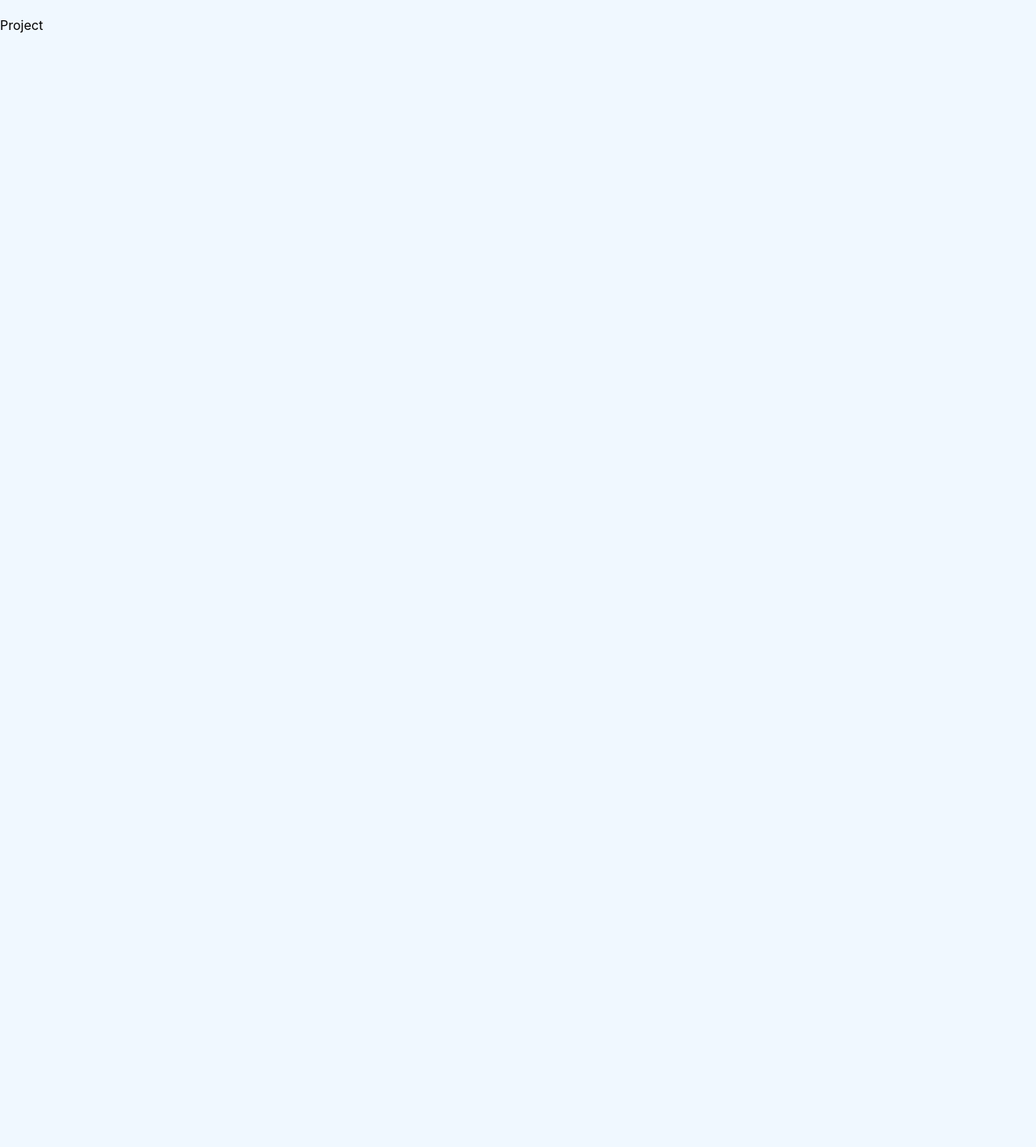
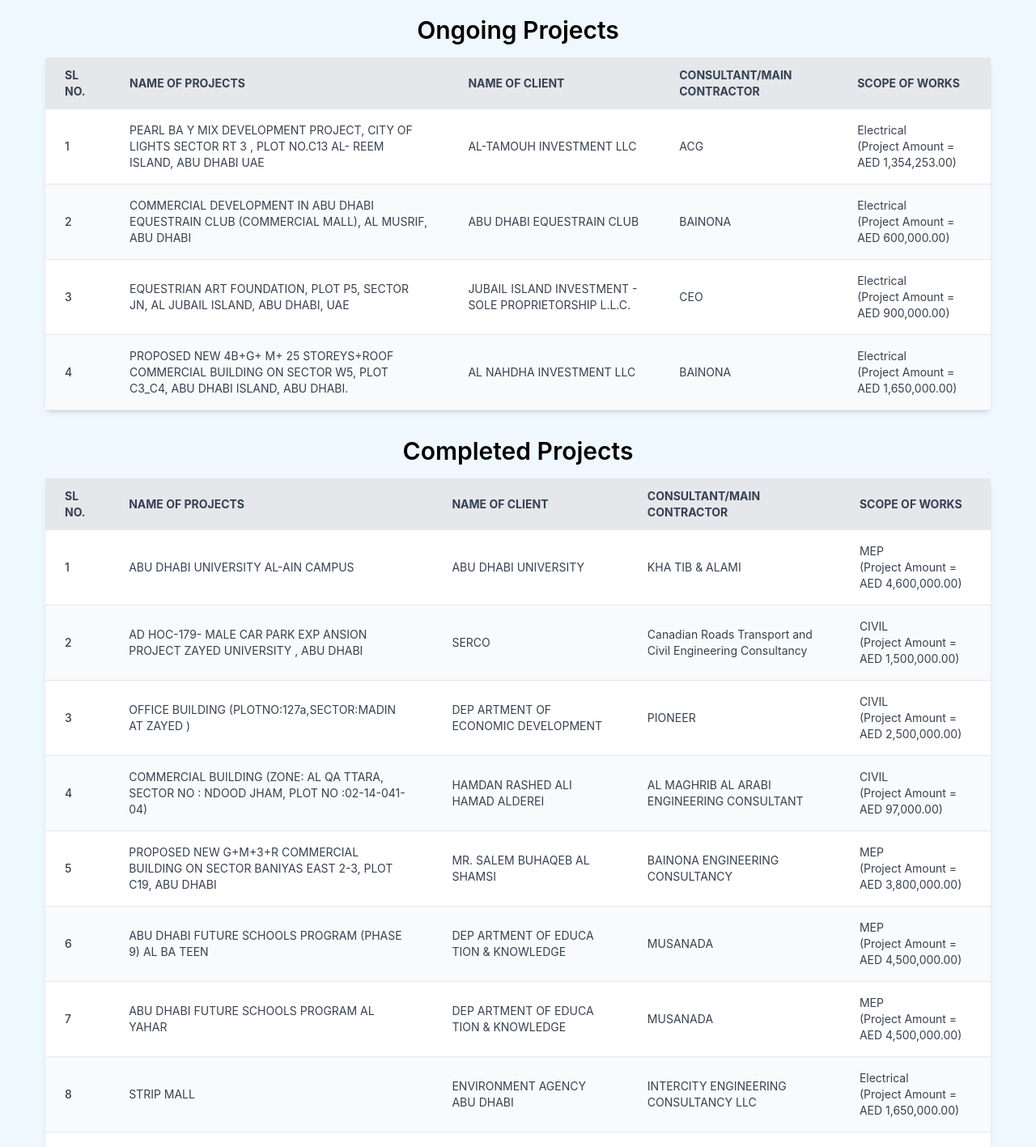
Before and after one commit to dev-shajid/shirajiuae.com, a React (Vite) app: page /project in a window 1280 px wide. Shown: the part 140-1557 px from the top of the page at 81% size. Before the commit the page ends 800 px from the top, so only its background shows below. Built offline with nearby package versions, Linux system fonts and the light colour scheme.

Commit message:
table done

```diff
--- a/src/pages/Project.jsx
+++ b/src/pages/Project.jsx
@@ -2,6 +2,213 @@
 
 export default function Project() {
   return (
-    <div>Project</div>
+    <div className='space-y-4'>
+
+
+      <div>
+        <div className="text-3xl text-center font-semibold">Ongoing Projects</div>
+        <div class="relative overflow-x-auto max-w-[1200px] w-full p-4 mx-auto">
+          <table class="w-full text-sm text-left rtl:text-right text-gray-700 dark:text-gray-400 shadow-md sm:rounded-lg">
+            <thead class="text-sm text-gray-700 uppercase bg-gray-200">
+              <tr>
+                <th scope="col" class="px-6 py-3">
+                  SL No.
+                </th>
+                <th scope="col" class="px-6 py-3">
+                  Name of Projects
+                </th>
+                <th scope="col" class="px-6 py-3">
+                  Name of client
+                </th>
+                <th scope="col" class="px-6 py-3">
+                  consultant/main contractor
+                </th>
+                <th scope="col" class="px-6 py-3">
+                  scope of works
+                </th>
+              </tr>
+            </thead>
+            <tbody>
+              {
+                ongoing.map((project, i) => (
+                  <tr key={i} class="odd:bg-white even:bg-gray-50 border-b dark:border-gray-700">
+                    <th scope="row" class="px-6 py-4 font-medium whitespace-nowrap dark:text-white">
+                      {i + 1}
+                    </th>
+                    <td class="px-6 py-4">
+                      {project.name}
+                    </td>
+                    <td class="px-6 py-4">
+                      {project.client}
+                    </td>
+                    <td class="px-6 py-4">
+                      {project.contractor}
+                    </td>
+                    <td class="px-6 py-4">
+                      {project.scope}
+                    </td>
+                  </tr>
+                ))
+              }
+            </tbody>
+          </table>
+        </div>
+      </div>
+
+
+      <div>
+        <div className="text-3xl text-center font-semibold">Completed Projects</div>
+        <div class="relative overflow-x-auto max-w-[1200px] w-full p-4 mx-auto">
+          <table class="w-full text-sm text-left rtl:text-right text-gray-700 dark:text-gray-400 shadow-md sm:rounded-lg">
+            <thead class="text-sm text-gray-700 uppercase bg-gray-200">
+              <tr>
+                <th scope="col" class="px-6 py-3">
+                  SL No.
+                </th>
+                <th scope="col" class="px-6 py-3">
+                  Name of Projects
+                </th>
+                <th scope="col" class="px-6 py-3">
+                  Name of client
+                </th>
+                <th scope="col" class="px-6 py-3">
+                  consultant/main contractor
+                </th>
+                <th scope="col" class="px-6 py-3">
+                  scope of works
+                </th>
+              </tr>
+            </thead>
+            <tbody>
+              {
+                completed.map((project, i) => (
+                  <tr key={i} class="odd:bg-white even:bg-gray-50 border-b dark:border-gray-700">
+                    <th scope="row" class="px-6 py-4 font-medium whitespace-nowrap dark:text-white">
+                      {i + 1}
+                    </th>
+                    <td class="px-6 py-4">
+                      {project.name}
+                    </td>
+                    <td class="px-6 py-4">
+                      {project.client}
+                    </td>
+                    <td class="px-6 py-4">
+                      {project.contractor}
+                    </td>
+                    <td class="px-6 py-4">
+                      {project.scope}
+                    </td>
+                  </tr>
+                ))
+              }
+            </tbody>
+          </table>
+        </div>
+      </div>
+
+    </div>
   )
 }
+
+
+const ongoing = [
+  {
+    name: 'PEARL BA Y MIX DEVELOPMENT PROJECT, CITY OF LIGHTS SECTOR RT 3 , PLOT NO.C13 AL- REEM ISLAND, ABU DHABI UAE',
+    client: 'AL-TAMOUH INVESTMENT LLC',
+    contractor: 'ACG',
+    scope: <>Electrical<br />(Project Amount = AED 1,354,253.00)</>,
+  },
+  {
+    name: 'COMMERCIAL DEVELOPMENT IN ABU DHABI EQUESTRAIN CLUB (COMMERCIAL MALL), AL MUSRIF, ABU DHABI',
+    client: 'ABU DHABI EQUESTRAIN CLUB',
+    contractor: 'BAINONA',
+    scope: <>Electrical<br />(Project Amount = AED 600,000.00)</>,
+  },
+  {
+    name: 'EQUESTRIAN ART FOUNDATION, PLOT P5, SECTOR JN, AL JUBAIL ISLAND, ABU DHABI, UAE',
+    client: 'JUBAIL ISLAND INVESTMENT - SOLE PROPRIETORSHIP L.L.C.',
+    contractor: 'CEO',
+    scope: <>Electrical<br />(Project Amount = AED 900,000.00)</>,
+  },
+  {
+    name: 'PROPOSED NEW 4B+G+ M+ 25 STOREYS+ROOF COMMERCIAL BUILDING ON SECTOR W5, PLOT C3_C4, ABU DHABI ISLAND, ABU DHABI.',
+    client: 'AL NAHDHA INVESTMENT LLC',
+    contractor: 'BAINONA',
+    scope: <>Electrical<br />(Project Amount = AED 1,650,000.00)</>,
+  },
+]
+
+const completed = [
+  {
+    name: 'ABU DHABI UNIVERSITY AL-AIN CAMPUS',
+    client: 'ABU DHABI UNIVERSITY',
+    contractor: 'KHA TIB & ALAMI',
+    scope: <>MEP<br />(Project Amount = AED 4,600,000.00)</>,
+  },
+  {
+    name: 'AD HOC-179- MALE CAR PARK EXP ANSION PROJECT ZAYED UNIVERSITY , ABU DHABI',
+    client: 'SERCO',
+    contractor: 'Canadian Roads Transport and Civil Engineering Consultancy',
+    scope: <>CIVIL<br />(Project Amount = AED 1,500,000.00)</>,
+  },
+  {
+    name: 'OFFICE BUILDING (PLOTNO:127a,SECTOR:MADIN AT ZAYED )',
+    client: 'DEP ARTMENT OF ECONOMIC DEVELOPMENT',
+    contractor: 'PIONEER',
+    scope: <>CIVIL<br />(Project Amount = AED 2,500,000.00)</>,
+  },
+  {
+    name: 'COMMERCIAL BUILDING (ZONE: AL QA TTARA, SECTOR NO : NDOOD JHAM, PLOT NO :02-14-041-04)',
+    client: 'HAMDAN RASHED ALI HAMAD ALDEREI',
+    contractor: 'AL MAGHRIB AL ARABI ENGINEERING CONSULTANT',
+    scope: <>CIVIL<br />(Project Amount = AED 97,000.00)</>,
+  },
+  {
+    name: 'PROPOSED NEW G+M+3+R COMMERCIAL BUILDING ON SECTOR BANIYAS EAST 2-3, PLOT C19, ABU DHABI',
+    client: 'MR. SALEM BUHAQEB AL SHAMSI',
+    contractor: 'BAINONA ENGINEERING CONSULTANCY',
+    scope: <>MEP<br />(Project Amount = AED 3,800,000.00)</>,
+  },
+  {
+    name: 'ABU DHABI FUTURE SCHOOLS PROGRAM (PHASE 9) AL BA TEEN',
+    client: 'DEP ARTMENT OF EDUCA TION & KNOWLEDGE',
+    contractor: 'MUSANADA',
+    scope: <>MEP<br />(Project Amount = AED 4,500,000.00)</>,
+  },
+  {
+    name: 'ABU DHABI FUTURE SCHOOLS PROGRAM AL YAHAR',
+    client: 'DEP ARTMENT OF EDUCA TION & KNOWLEDGE',
+    contractor: 'MUSANADA',
+    scope: <>MEP<br />(Project Amount = AED 4,500,000.00)</>,
+  },
+  {
+    name: 'STRIP MALL',
+    client: 'ENVIRONMENT AGENCY ABU DHABI',
+    contractor: 'INTERCITY ENGINEERING CONSULTANCY LLC',
+    scope: <>Electrical<br />(Project Amount = AED 1,650,000.00)</>,
+  },
+  {
+    name: 'CCTV Installation for SEHA AHS Health Care Facilities',
+    client: 'SEHA',
+    contractor: 'GOLDEN SHIELD',
+    scope: <>ELCTRICAL & CIVIL<br />(Project Amount = AED 3,850,000.00)</>,
+  },
+  {
+    name: 'PROPOSED SHOPS, SHEDS & OFFICES',
+    client: 'HAMAD ADNAN HAMAD MOHAMED ALHAMMADI',
+    contractor: 'LEADERS CONSULTANTS FOR ENGINEERING CONSULTANTS',
+    scope: <>MEP<br />(Project Amount = AED 1,750,000.00)</>,
+  },
+  {
+    name: 'THE NA TIONAL AQURIUM',
+    client: 'AL QANA',
+    contractor: 'ICCC',
+    scope: <>ELCTRICAL<br />(Project Amount = AED 3,280,000.00)</>,
+  },
+  {
+    name: 'AL- AIN CENTER FOR CARE AND REHABILITATION OF DISABLE, AL- AIN, UAE',
+    client: 'AL- AIN CENTER FOR CARE AND REHABILITA TION OF DISABLE',
+    contractor: 'STH SOCIETY TECHNOLOGY HOUSE LLC',
+    scope: <>MEP<br />(Project Amount = AED 2,150,000.00)</>,
+  },
+]
```
